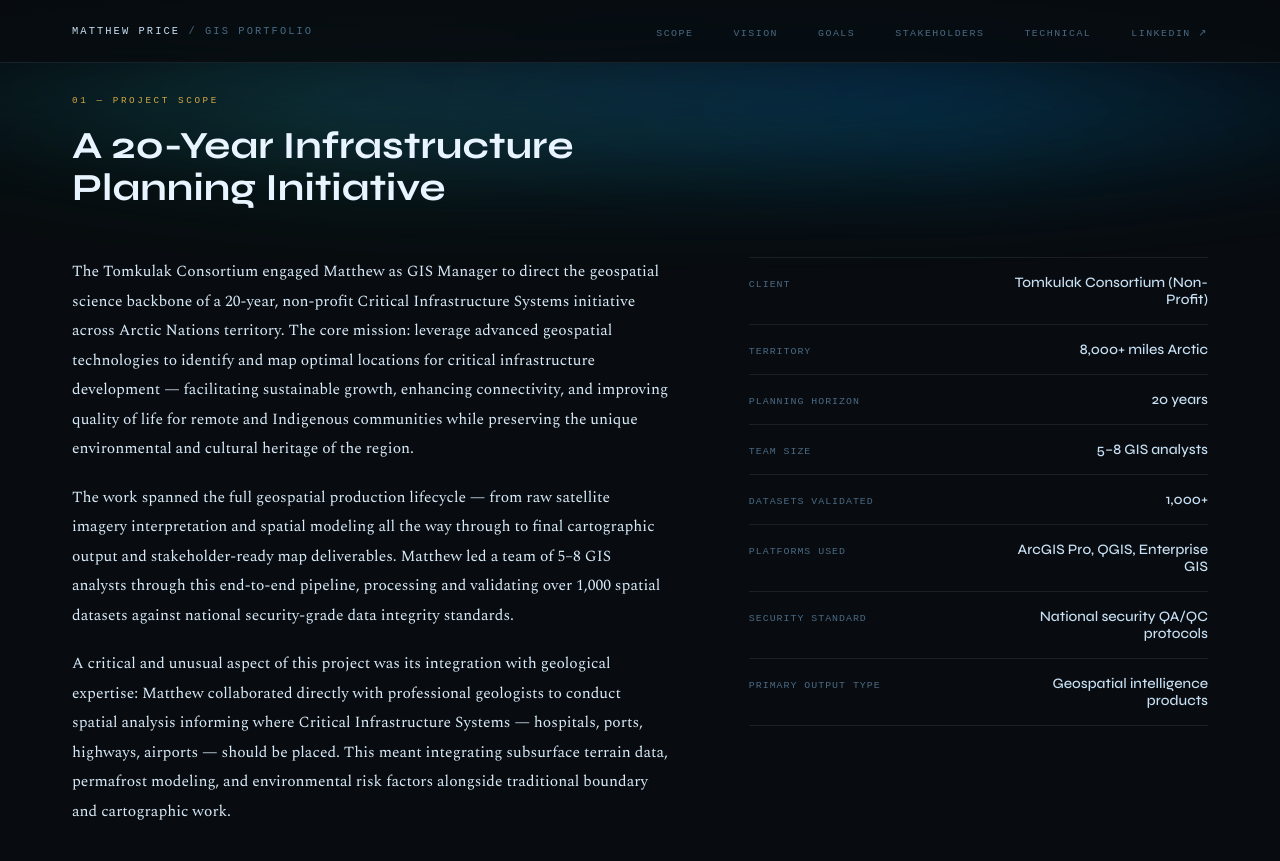
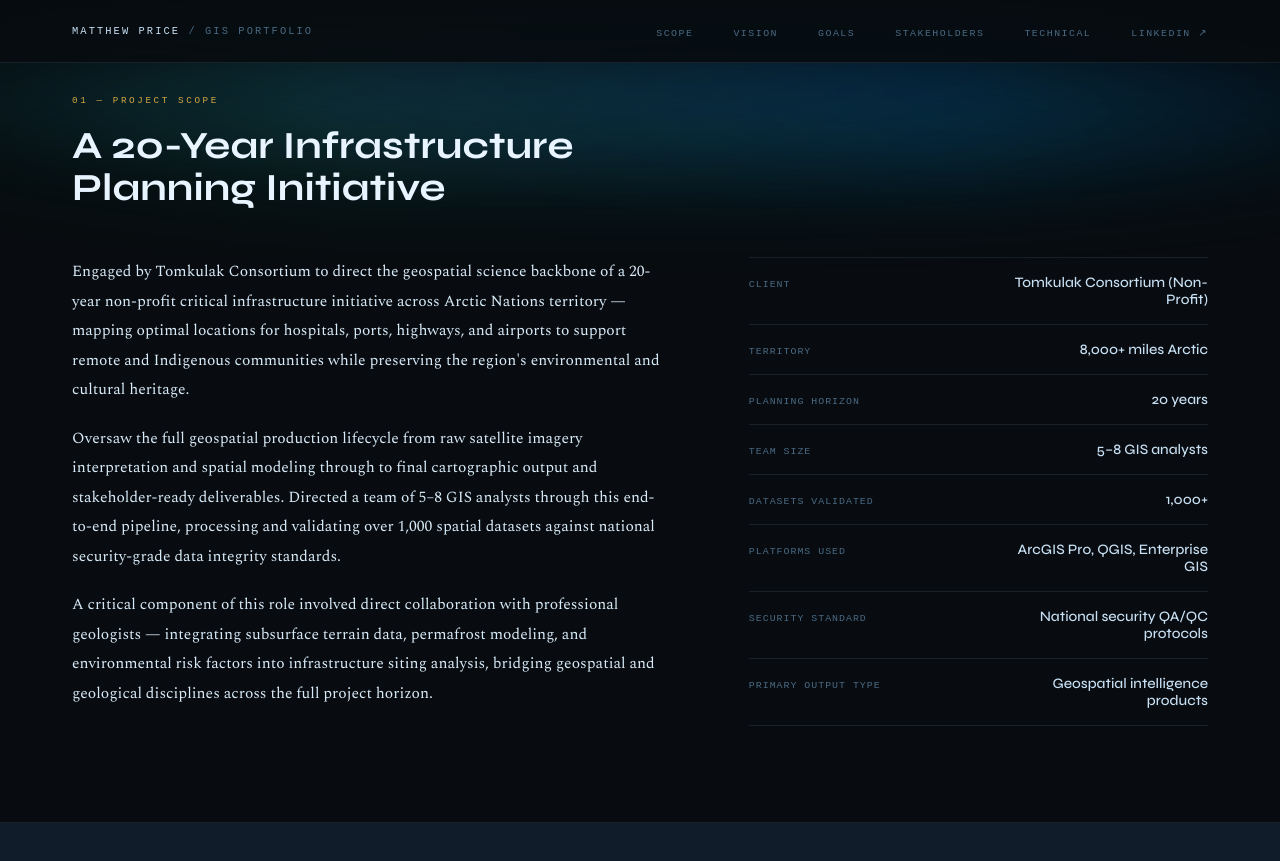
Before and after one commit to MPrice650/MPrice650.github.io, a Jekyll site: the page arctic-cis-portfolio.html, which Jekyll copies as it is, in a window 1280 px wide and 900 px high, scrolled down 1580 px. Shown: the top 861 px of the window. Built offline with Jekyll 4.4.1, drawn with Linux system fonts in a browser that asks for light colours; some web fonts are replaced.

Commit message:
Update arctic-cis-portfolio.html

```diff
--- a/arctic-cis-portfolio.html
+++ b/arctic-cis-portfolio.html
@@ -810,9 +810,9 @@
   <h2 class="sec-title">A 20-Year Infrastructure<br>Planning Initiative</h2>
   <div class="scope-grid">
     <div class="scope-body">
-      <p>The Tomkulak Consortium engaged Matthew as GIS Manager to direct the geospatial science backbone of a 20-year, non-profit Critical Infrastructure Systems initiative across Arctic Nations territory. The core mission: leverage advanced geospatial technologies to identify and map optimal locations for critical infrastructure development — facilitating sustainable growth, enhancing connectivity, and improving quality of life for remote and Indigenous communities while preserving the unique environmental and cultural heritage of the region.</p>
-      <p>The work spanned the full geospatial production lifecycle — from raw satellite imagery interpretation and spatial modeling all the way through to final cartographic output and stakeholder-ready map deliverables. Matthew led a team of 5–8 GIS analysts through this end-to-end pipeline, processing and validating over 1,000 spatial datasets against national security-grade data integrity standards.</p>
-      <p>A critical and unusual aspect of this project was its integration with geological expertise: Matthew collaborated directly with professional geologists to conduct spatial analysis informing where Critical Infrastructure Systems — hospitals, ports, highways, airports — should be placed. This meant integrating subsurface terrain data, permafrost modeling, and environmental risk factors alongside traditional boundary and cartographic work.</p>
+      <p>Engaged by Tomkulak Consortium to direct the geospatial science backbone of a 20-year non-profit critical infrastructure initiative across Arctic Nations territory — mapping optimal locations for hospitals, ports, highways, and airports to support remote and Indigenous communities while preserving the region's environmental and cultural heritage.</p>
+      <p>Oversaw the full geospatial production lifecycle from raw satellite imagery interpretation and spatial modeling through to final cartographic output and stakeholder-ready deliverables. Directed a team of 5–8 GIS analysts through this end-to-end pipeline, processing and validating over 1,000 spatial datasets against national security-grade data integrity standards.</p>
+      <p>A critical component of this role involved direct collaboration with professional geologists — integrating subsurface terrain data, permafrost modeling, and environmental risk factors into infrastructure siting analysis, bridging geospatial and geological disciplines across the full project horizon.</p>
     </div>
     <div class="scope-sidebar">
       <div class="data-row">
```
